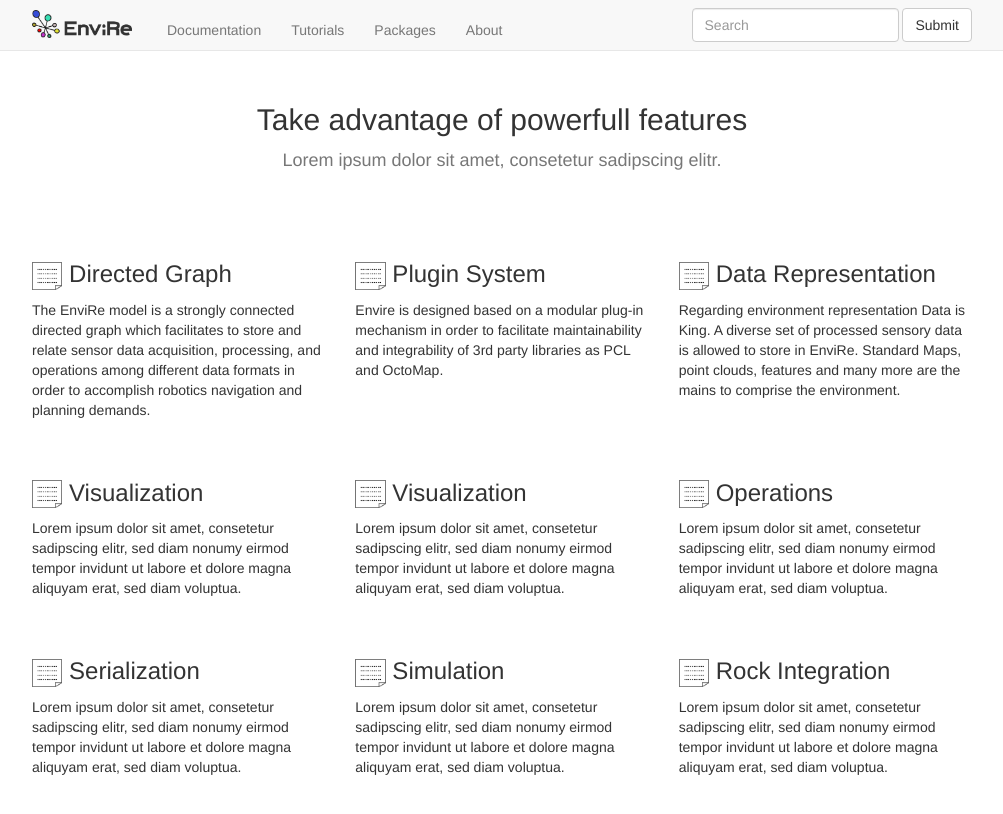
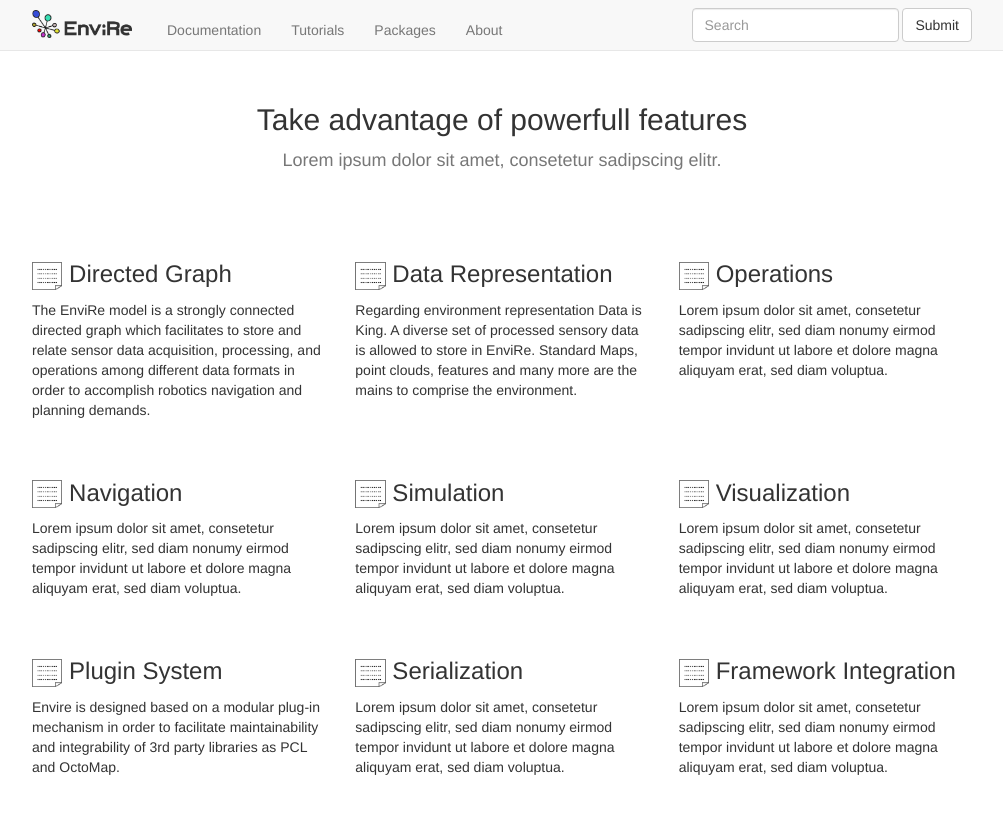
Before and after one commit to envire/envire.github.io, a Jekyll site: the page built from index.html, in a window 1280 px wide and 900 px high, scrolled down 1017 px. Shown: the top 814 px of the window, without its empty margins (138-1141 px from the left). Built offline with Jekyll 4.4.1, drawn with Linux system fonts in a browser that asks for light colours; nearby versions of some CDN libraries.

Commit message:
change the feature order on the home page

```diff
--- a/_layouts/home.html
+++ b/_layouts/home.html
@@ -136,36 +136,20 @@
                     planning demands. </p>
                 </div>
                 <div class="col-md-4">
-                    <h3><img src="images/icons/icon.png" height="28"/> Plugin System</h3>
-                    <p> Envire is designed based on a modular plug-in mechanism
-                    in order to facilitate maintainability and integrability of
-                    3rd party libraries as PCL and OctoMap.</p>
-                </div>
-                <div class="col-md-4">
                     <h3><img src="images/icons/icon.png" height="28"/> Data Representation</h3>
                     <p>Regarding environment representation Data is King. A diverse set
                     of processed sensory data is allowed to store in EnviRe.
                     Standard Maps, point clouds, features and many more are the
                     mains to comprise the environment.</p>
                 </div>
-            </div>
-            <div class="row">
                 <div class="col-md-4">
-                    <h3><img src="images/icons/icon.png" height="28"/> Visualization</h3>
-                    <p>Lorem ipsum dolor sit amet, consetetur sadipscing elitr, sed diam nonumy eirmod tempor invidunt ut labore et dolore magna aliquyam erat, sed diam voluptua.</p>
-                </div>
-                <div class="col-md-4">
-                    <h3><img src="images/icons/icon.png" height="28"/> Visualization</h3>
-                    <p>Lorem ipsum dolor sit amet, consetetur sadipscing elitr, sed diam nonumy eirmod tempor invidunt ut labore et dolore magna aliquyam erat, sed diam voluptua.</p>
-                </div>
-                <div class="col-md-4">
-                    <h3><img src="images/icons/icon.png" height="28"/> Operations</h3
+                    <h3><img src="images/icons/icon.png" height="28"/> Operations</h3>
                     <p>Lorem ipsum dolor sit amet, consetetur sadipscing elitr, sed diam nonumy eirmod tempor invidunt ut labore et dolore magna aliquyam erat, sed diam voluptua.</p>
                 </div>
             </div>
             <div class="row">
                 <div class="col-md-4">
-                    <h3><img src="images/icons/icon.png" height="28"/> Serialization</h3>
+                    <h3><img src="images/icons/icon.png" height="28"/> Navigation</h3>
                     <p>Lorem ipsum dolor sit amet, consetetur sadipscing elitr, sed diam nonumy eirmod tempor invidunt ut labore et dolore magna aliquyam erat, sed diam voluptua.</p>
                 </div>
                 <div class="col-md-4">
@@ -173,7 +157,23 @@
                     <p>Lorem ipsum dolor sit amet, consetetur sadipscing elitr, sed diam nonumy eirmod tempor invidunt ut labore et dolore magna aliquyam erat, sed diam voluptua.</p>
                 </div>
                 <div class="col-md-4">
-                    <h3><img src="images/icons/icon.png" height="28"/> Rock Integration</h3
+                    <h3><img src="images/icons/icon.png" height="28"/> Visualization</h3
+                    <p>Lorem ipsum dolor sit amet, consetetur sadipscing elitr, sed diam nonumy eirmod tempor invidunt ut labore et dolore magna aliquyam erat, sed diam voluptua.</p>
+                </div>
+            </div>
+            <div class="row">
+                <div class="col-md-4">
+                    <h3><img src="images/icons/icon.png" height="28"/> Plugin System</h3>
+                    <p>Envire is designed based on a modular plug-in mechanism
+                    in order to facilitate maintainability and integrability of
+                    3rd party libraries as PCL and OctoMap.</p>
+                </div>
+                <div class="col-md-4">
+                    <h3><img src="images/icons/icon.png" height="28"/> Serialization</h3>
+                    <p>Lorem ipsum dolor sit amet, consetetur sadipscing elitr, sed diam nonumy eirmod tempor invidunt ut labore et dolore magna aliquyam erat, sed diam voluptua.</p>
+                </div>
+                <div class="col-md-4">
+                    <h3><img src="images/icons/icon.png" height="28"/> Framework Integration</h3
                     <p>Lorem ipsum dolor sit amet, consetetur sadipscing elitr, sed diam nonumy eirmod tempor invidunt ut labore et dolore magna aliquyam erat, sed diam voluptua.</p>
                 </div>
             </div>
```
